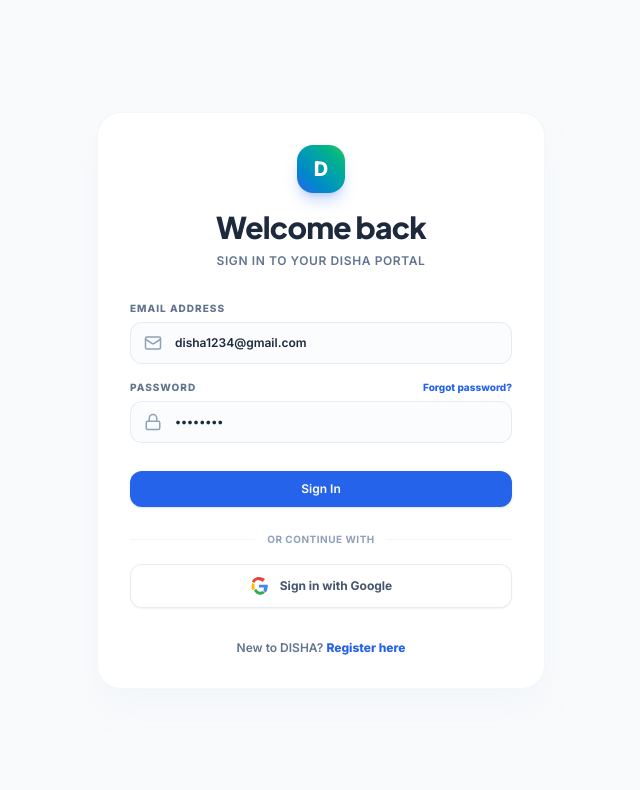
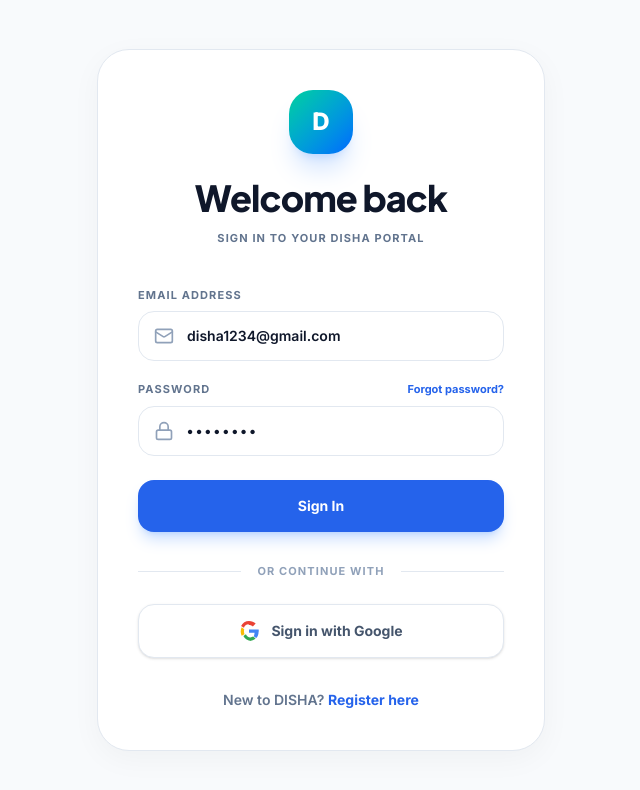
Before and after one commit to karanak1513-debug/disha, a React (Vite) app: page /login in a window 1280 px wide. Shown: the top 790 px of the page, without its empty margins (319-959 px from the left). Built offline with nearby package versions, Linux system fonts and the light colour scheme; no server answers.

Commit message:
reorder contact cards and redesign login page to match screenshot

```diff
--- a/src/pages/Login.jsx
+++ b/src/pages/Login.jsx
@@ -2,7 +2,7 @@
 import { Link, useNavigate } from "react-router-dom";
 import { useAuth } from "../contexts/AuthContext";
 import { toast } from "react-hot-toast";
-import { Shield, Sparkles, Mail, Lock } from "lucide-react";
+import { Mail, Lock } from "lucide-react";
 
 export default function Login() {
   const [email, setEmail] = useState("disha1234@gmail.com");
@@ -45,139 +45,119 @@
   };
 
   return (
-    <div className="relative flex min-h-screen items-center justify-center bg-[#f8fafc] px-4 py-12 sm:px-6 lg:px-8 overflow-hidden">
-      {/* Background blobs for premium depth */}
-      <div className="bg-glow-blob top-[-10%] left-[-10%]" />
-      <div className="bg-glow-blob-orange bottom-[-10%] right-[-10%]" />
+    <div className="min-h-screen flex items-center justify-center bg-[#F8FAFC] py-12 px-4 sm:px-6 lg:px-8 font-sans">
+      <div className="w-full max-w-md bg-white rounded-[32px] p-10 shadow-[0_8px_30px_rgb(0,0,0,0.04)] border border-[#E2E8F0]">
 
-      <div className="relative w-full max-w-md space-y-8 rounded-3xl bg-white/95 p-8 shadow-xl shadow-slate-100/50 border border-slate-100/80 backdrop-blur-md">
-
-        {/* Brand */}
-        <div className="text-center">
-          <div className="inline-flex h-12 w-12 items-center justify-center rounded-2xl bg-gradient-to-tr from-primary to-accent text-white font-black text-xl shadow-lg shadow-primary/25 mb-4">
+        {/* Header */}
+        <div className="text-center mb-10">
+          <div className="inline-flex h-16 w-16 items-center justify-center rounded-[24px] bg-gradient-to-br from-[#00D09C] to-[#0066FF] text-white font-black text-2xl shadow-xl shadow-blue-500/20 mb-6">
             D
           </div>
-          <h2 className="text-2xl font-black text-slate-800 tracking-tight lg:text-3xl">
+          <h2 className="text-4xl font-extrabold text-[#0F172A] tracking-tight mb-3">
             Welcome back
           </h2>
-          <p className="mt-2 text-xs font-semibold text-slate-500 uppercase tracking-wider">
+          <p className="text-[11px] font-bold text-slate-500 uppercase tracking-widest">
             Sign in to your DISHA portal
           </p>
         </div>
 
-        {/* Credentials Form */}
-        <form className="mt-8 space-y-5" onSubmit={handleSubmit}>
-          <div className="space-y-4 rounded-md">
+        {/* Form */}
+        <form className="space-y-6" onSubmit={handleSubmit}>
+          <div className="space-y-5">
 
-            {/* Email field */}
+            {/* Email */}
             <div>
-              <label htmlFor="email-address" className="block text-[10px] font-extrabold text-slate-500 uppercase tracking-widest mb-1.5">
+              <label htmlFor="email" className="block text-[11px] font-bold text-slate-500 uppercase tracking-widest mb-2">
                 Email Address
               </label>
               <div className="relative">
-                <span className="absolute inset-y-0 left-0 flex items-center pl-3.5 text-slate-400">
-                  <Mail className="h-4.5 w-4.5" />
-                </span>
+                <div className="absolute inset-y-0 left-0 pl-4 flex items-center pointer-events-none text-slate-400">
+                  <Mail className="h-5 w-5" />
+                </div>
                 <input
-                  id="email-address"
-                  name="email"
+                  id="email"
                   type="email"
-                  autoComplete="email"
-                  required
                   value={email}
                   onChange={(e) => setEmail(e.target.value)}
-                  className="block w-full rounded-xl border border-slate-200/80 bg-slate-50/50 py-3 pl-11 pr-4 text-xs font-semibold text-slate-800 placeholder-slate-400 focus:border-primary focus:bg-white focus:outline-hidden focus:ring-1 focus:ring-primary transition-all duration-300"
-                  placeholder="name@disha.org"
+                  className="block w-full bg-white border border-[#E2E8F0] rounded-[16px] py-3.5 pl-12 pr-4 text-sm font-semibold text-[#0F172A] placeholder-slate-400 focus:outline-none focus:border-[#2563EB] focus:ring-1 focus:ring-[#2563EB] transition-all"
+                  placeholder="name@example.com"
+                  required
                 />
               </div>
             </div>
 
-            {/* Password field */}
+            {/* Password */}
             <div>
-              <div className="flex items-center justify-between mb-1.5">
-                <label htmlFor="password" className="block text-[10px] font-extrabold text-slate-500 uppercase tracking-widest">
+              <div className="flex items-center justify-between mb-2">
+                <label htmlFor="password" className="block text-[11px] font-bold text-slate-500 uppercase tracking-widest">
                   Password
                 </label>
-                <Link
-                  to="/forgot-password"
-                  className="text-[10px] font-extrabold text-primary hover:underline"
-                >
+                <Link to="/forgot-password" className="text-[11px] font-bold text-[#2563EB] hover:underline">
                   Forgot password?
                 </Link>
               </div>
               <div className="relative">
-                <span className="absolute inset-y-0 left-0 flex items-center pl-3.5 text-slate-400">
-                  <Lock className="h-4.5 w-4.5" />
-                </span>
+                <div className="absolute inset-y-0 left-0 pl-4 flex items-center pointer-events-none text-slate-400">
+                  <Lock className="h-5 w-5" />
+                </div>
                 <input
                   id="password"
-                  name="password"
                   type="password"
-                  autoComplete="current-password"
-                  required
                   value={password}
                   onChange={(e) => setPassword(e.target.value)}
-                  className="block w-full rounded-xl border border-slate-200/80 bg-slate-50/50 py-3 pl-11 pr-4 text-xs font-semibold text-slate-800 placeholder-slate-400 focus:border-primary focus:bg-white focus:outline-hidden focus:ring-1 focus:ring-primary transition-all duration-300"
+                  className="block w-full bg-white border border-[#E2E8F0] rounded-[16px] py-3.5 pl-12 pr-4 text-sm font-black text-[#0F172A] placeholder-slate-400 focus:outline-none focus:border-[#2563EB] focus:ring-1 focus:ring-[#2563EB] transition-all tracking-[0.2em]"
                   placeholder="••••••••"
+                  required
                 />
               </div>
             </div>
           </div>
 
-          <div className="pt-2">
           <button
             type="submit"
             disabled={loading}
-              className="btn-premium w-full text-xs"
+            className="w-full bg-[#2563EB] text-white rounded-[16px] py-4 text-sm font-bold shadow-lg shadow-blue-500/25 hover:bg-[#1D4ED8] transition-all active:scale-[0.98]"
           >
             {loading ? "Signing in..." : "Sign In"}
           </button>
-          </div>
         </form>
 
-        <div className="mt-6">
-          <div className="relative flex items-center justify-center">
-            <div className="w-full border-t border-slate-100" />
-            <span className="absolute bg-white px-3 text-[10px] text-slate-400 font-bold uppercase tracking-wider">
+        {/* Divider */}
+        <div className="mt-8 mb-6">
+          <div className="relative">
+            <div className="absolute inset-0 flex items-center">
+              <div className="w-full border-t border-[#E2E8F0]"></div>
+            </div>
+            <div className="relative flex justify-center text-sm">
+              <span className="px-4 bg-white text-[11px] font-bold text-slate-400 uppercase tracking-widest">
                 Or continue with
               </span>
             </div>
+          </div>
+        </div>
 
-          <div className="mt-6">
+        {/* Google SignIn */}
         <button
           onClick={handleGoogleSignIn}
           disabled={loading}
-              className="flex w-full items-center justify-center gap-3 rounded-xl border border-slate-200/80 bg-white py-3 px-4 text-xs font-bold text-slate-600 hover:bg-slate-50 transition-all duration-300 shadow-xs cursor-pointer active:scale-98"
+          className="w-full flex justify-center items-center gap-3 bg-white border border-[#E2E8F0] rounded-[16px] py-4 text-sm font-bold text-slate-600 hover:bg-slate-50 transition-all active:scale-[0.98] shadow-sm"
         >
-              <svg className="h-4.5 w-4.5" viewBox="0 0 24 24">
-                <path
-                  fill="#4285F4"
-                  d="M23.745 12.27c0-.7-.06-1.4-.19-2.07H12v3.92h6.69c-.29 1.5-.14 3.01-1.07 4.03l3.05 2.37c1.79-1.65 2.82-4.08 2.82-7.25z"
-                />
-                <path
-                  fill="#34A853"
-                  d="M12 24c3.24 0 5.97-1.08 7.96-2.91l-3.05-2.37c-.9.6-2.01.96-3.23.96-2.48 0-4.58-1.67-5.33-3.92L5.22 18.08c1.77 3.51 5.39 5.92 9.49 5.92z"
-                />
-                <path
-                  fill="#FBBC05"
-                  d="M6.67 15.76A7.12 7.12 0 0 1 6 12c0-.68.12-1.35.33-1.98L3.22 7.62c-.77 1.54-1.22 3.27-1.22 5.09s.45 3.55 1.22 5.09l3.45-2.04z"
-                />
-                <path
-                  fill="#EA4335"
-                  d="M12 4.75c1.77 0 3.35.61 4.6 1.8l3.42-3.42C17.95 1.19 15.22 0 12 0 7.9 0 4.28 2.41 2.51 5.92l3.45 2.04c.75-2.25 2.85-3.92 5.33-3.92z"
-                />
+          <svg className="h-5 w-5" viewBox="0 0 24 24">
+            <path fill="#4285F4" d="M23.745 12.27c0-.7-.06-1.4-.19-2.07H12v3.92h6.69c-.29 1.5-.14 3.01-1.07 4.03l3.05 2.37c1.79-1.65 2.82-4.08 2.82-7.25z" />
+            <path fill="#34A853" d="M12 24c3.24 0 5.97-1.08 7.96-2.91l-3.05-2.37c-.9.6-2.01.96-3.23.96-2.48 0-4.58-1.67-5.33-3.92L5.22 18.08c1.77 3.51 5.39 5.92 9.49 5.92z" />
+            <path fill="#FBBC05" d="M6.67 15.76A7.12 7.12 0 0 1 6 12c0-.68.12-1.35.33-1.98L3.22 7.62c-.77 1.54-1.22 3.27-1.22 5.09s.45 3.55 1.22 5.09l3.45-2.04z" />
+            <path fill="#EA4335" d="M12 4.75c1.77 0 3.35.61 4.6 1.8l3.42-3.42C17.95 1.19 15.22 0 12 0 7.9 0 4.28 2.41 2.51 5.92l3.45 2.04c.75-2.25 2.85-3.92 5.33-3.92z" />
           </svg>
           Sign in with Google
         </button>
-          </div>
-        </div>
 
-        <div className="text-center text-xs text-slate-500 mt-6 font-semibold">
+        {/* Footer */}
+        <p className="mt-8 text-center text-sm font-semibold text-slate-500">
           New to DISHA?{" "}
-          <Link to="/register" className="font-extrabold text-primary hover:underline">
+          <Link to="/register" className="text-[#2563EB] font-bold hover:underline">
             Register here
           </Link>
-        </div>
+        </p>
       </div>
     </div>
   );
```
Also changed, not shown: src/pages/public/Contact.jsx (+15 -15 lines). Lines whose indentation alone changed are shown as unchanged.
